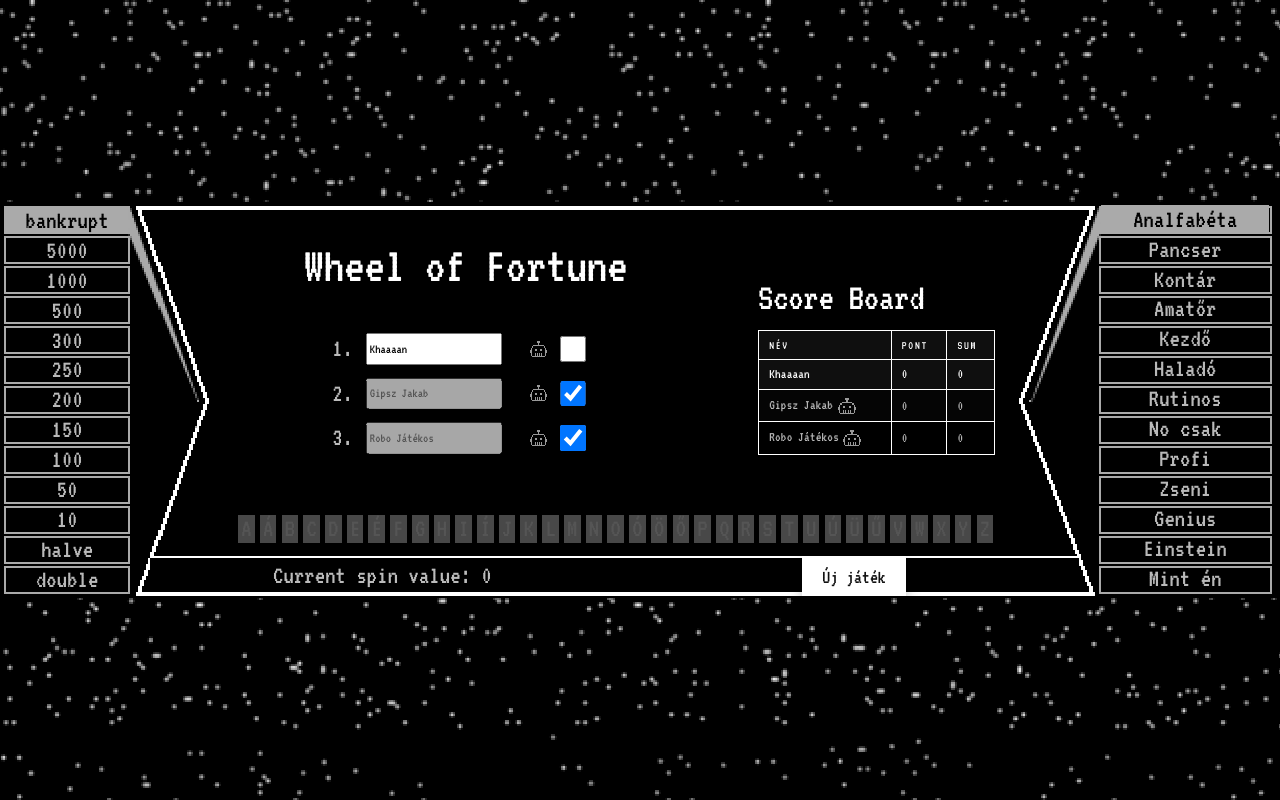
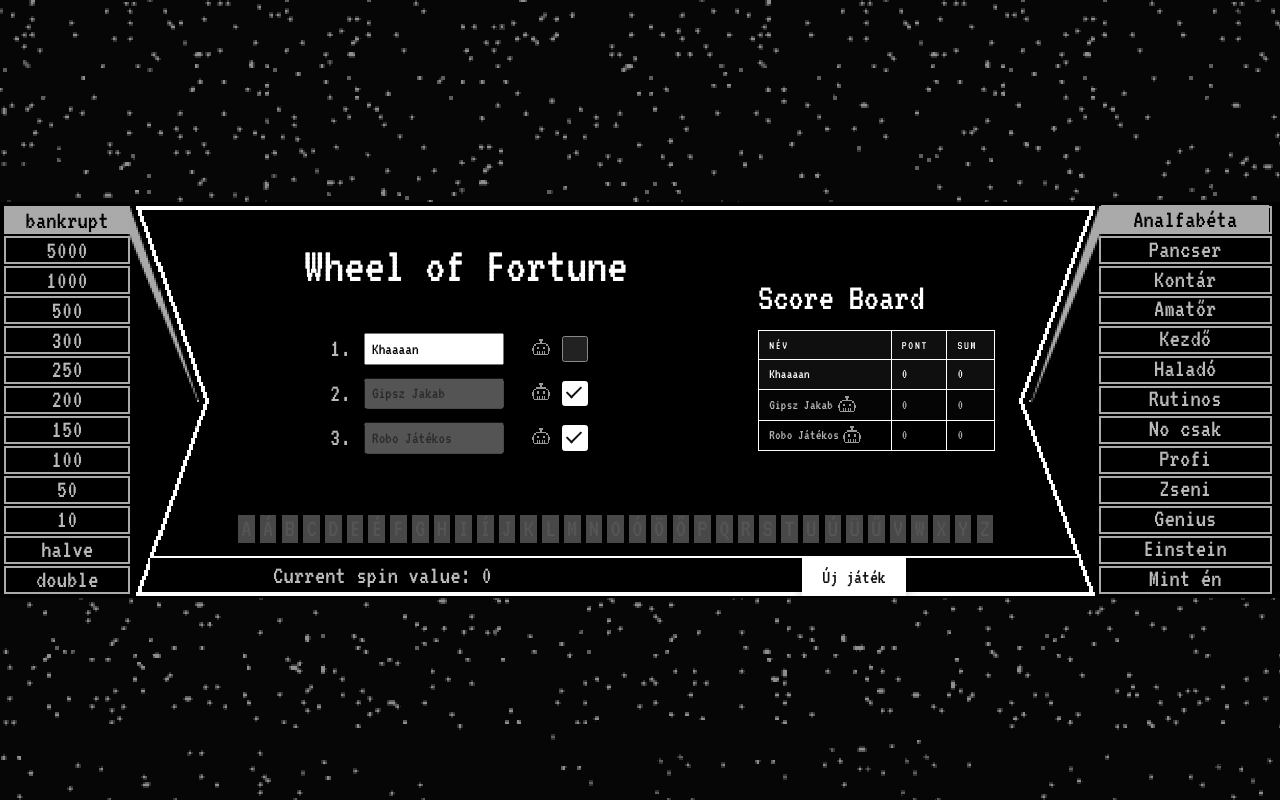
Before and after one commit to fubenalvo/wheel-of-fortune, a React (Vite) app: page / in a window 1280 px wide. Built offline with nearby package versions, Linux system fonts and the light colour scheme.

Commit message:
smaller visual and ux tweaks

```diff
--- a/src/App.css
+++ b/src/App.css
@@ -83,6 +83,12 @@
   background-image: url('assets/gameboard.png');
   background-size: 100% 100%;
   background-position: center;
+}
+
+@media (min-width: 2001px) {
+  .game-board {
+    transform: scale(0.75);
+  }
 }
 
 .side-column {
@@ -213,12 +219,50 @@
   height: 2vw;
   width: 10vw;
   margin: 0 1vw;
+  font-size: 1.3vw;
+  padding-left: 0.5vw;
 }
 
-.starting-screen .starting-screen-player input[type="checkbox"]{
+.starting-screen .starting-screen-player input[type="text"]:disabled{
+  opacity: 0.5;
+}
+
+.starting-screen .starting-screen-player input[type="checkbox"] {
+  appearance: none;
+  -webkit-appearance: none;
+
+  width: 2vw;
   height: 2vw;
-  width: 2vw;
   margin: 0 1vw;
+
+  background: #222;
+  border: 0.15vw solid #888;
+  border-radius: 0.2vw;
+
+  cursor: pointer;
+  position: relative;
+}
+
+/* Checked állapot */
+.starting-screen .starting-screen-player input[type="checkbox"]:checked {
+  background: #fff;
+  border-color: #fff;
+}
+
+/* Pipa */
+.starting-screen .starting-screen-player input[type="checkbox"]:checked::after {
+  content: "";
+  position: absolute;
+
+  width: 0.5vw;
+  height: 1vw;
+
+  border-right: 0.2vw solid #111;
+  border-bottom: 0.2vw solid #111;
+
+  transform: rotate(45deg);
+    left: 0.55vw;
+    top: 0.15vw;
 }
 
 .puzzle-category {
@@ -240,6 +284,7 @@
   margin-left: 0.35vw;
   vertical-align: middle;
   opacity: 0.6;
+  margin-top: -0.3vw;
 }
 
 .scoreboard {
--- a/src/components/StartingScreen.tsx
+++ b/src/components/StartingScreen.tsx
@@ -86,6 +86,7 @@
             {index + 1}.
 
             <input
+              maxLength={15}
               type="text"
               value={player.name}
               disabled={player.computer}
```
Also changed, not shown: src/assets/bg.png.
